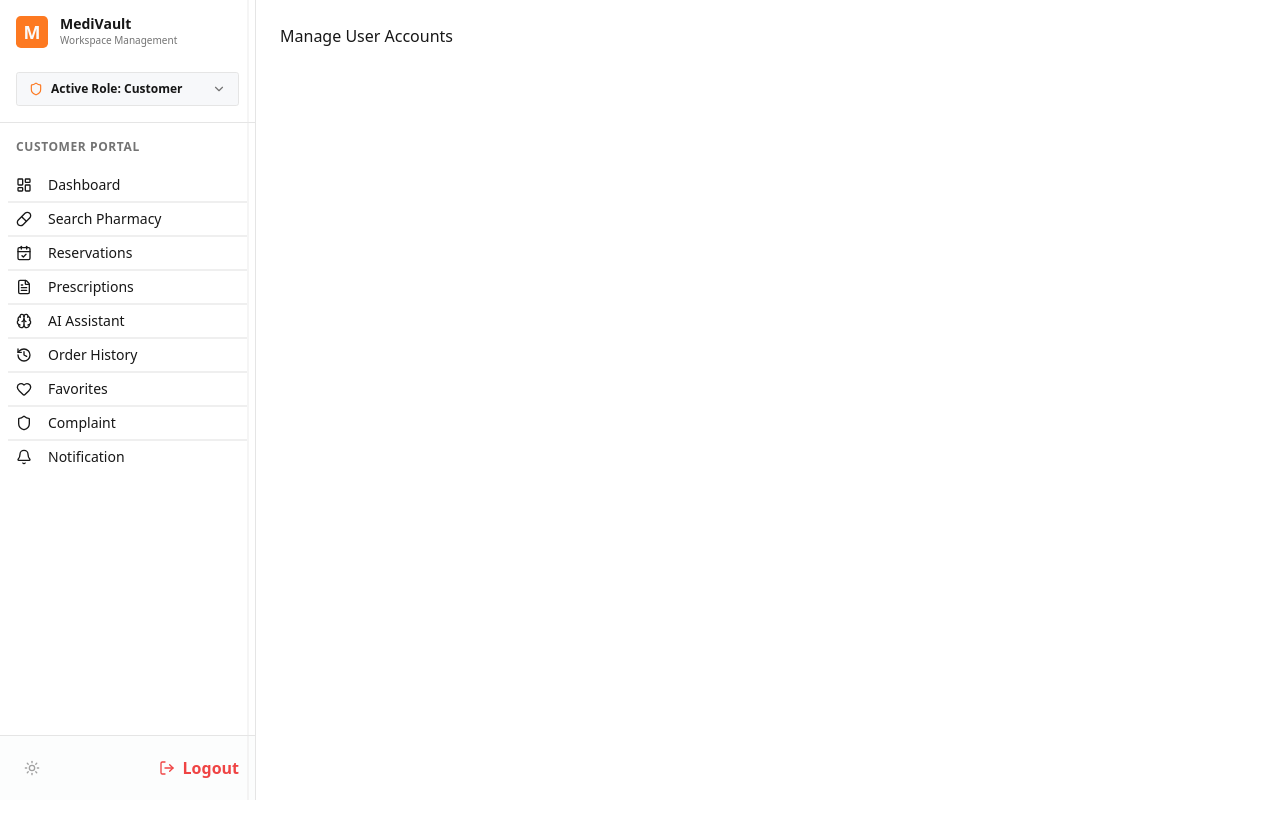
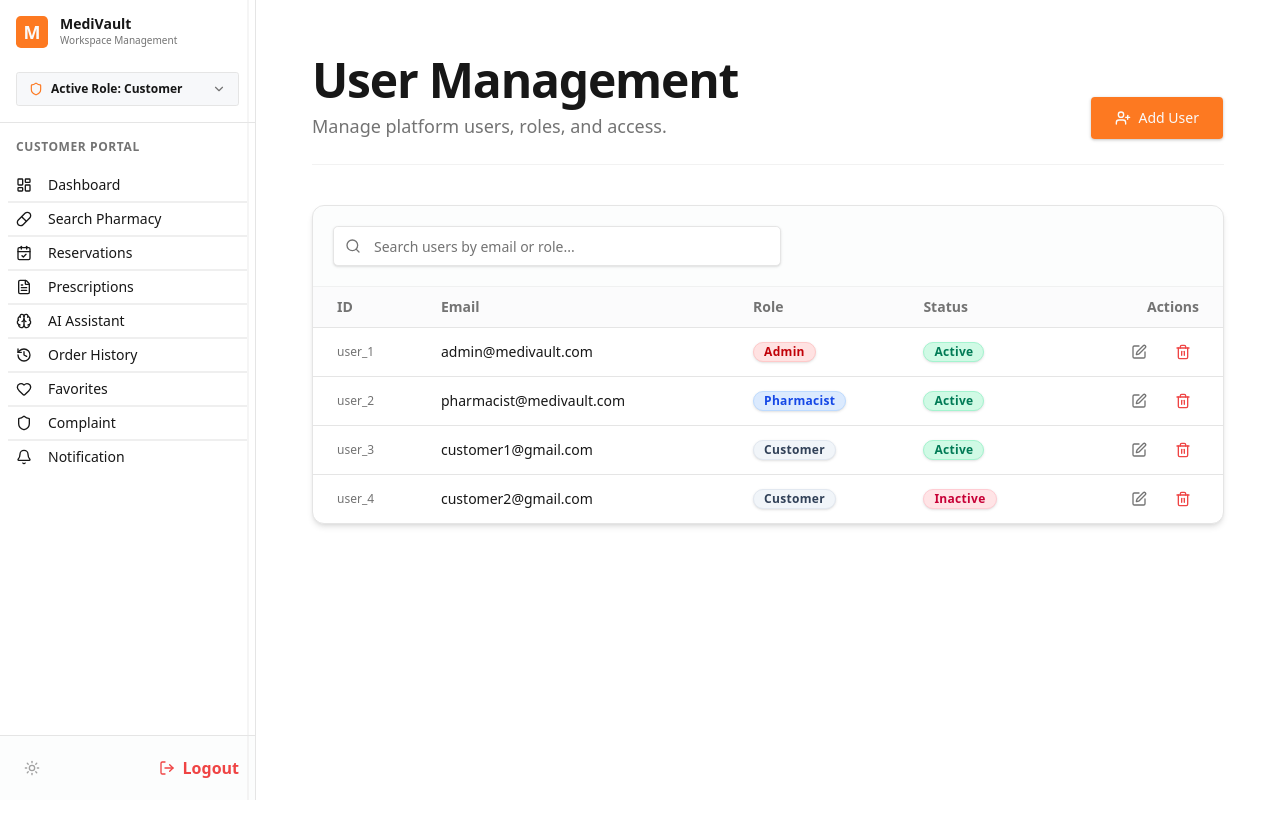
Before and after one commit to Torongo-CS/MediVault, a SvelteKit app: page /admin/users in a window 1280 px wide. Shown: the top 838 px of the page. Before the commit the page ends 800 px from the top, so only its background shows below. Built offline with nearby package versions, Linux system fonts and the light colour scheme.

Commit message:
feat: added the admin/users

```diff
--- a/src/routes/(admin)/admin/users/+page.svelte
+++ b/src/routes/(admin)/admin/users/+page.svelte
@@ -1 +1,218 @@
-<h1>Manage User Accounts</h1>
+<script lang="ts">
+  import * as Table from "$lib/components/ui/table";
+  import { Button } from "$lib/components/ui/button";
+  import { Badge } from "$lib/components/ui/badge";
+  import * as Dialog from "$lib/components/ui/dialog";
+  import { Input } from "$lib/components/ui/input";
+  import { Label } from "$lib/components/ui/label";
+  import { toast } from "svelte-sonner";
+  import dummyData from "../../../../../convex/dummyData.json";
+  import { Edit, Trash2, UserPlus, Search } from "lucide-svelte";
+
+  // State
+  let users = $state([...dummyData.users]);
+  let searchQuery = $state("");
+  let isDialogOpen = $state(false);
+  let isDeleteDialogOpen = $state(false);
+  let editingUser = $state<any>(null);
+  let userToDelete = $state<any>(null);
+
+  // Form states
+  let formEmail = $state("");
+  let formRole = $state("customer");
+  let formStatus = $state("true");
+
+  // Filtered Users
+  let filteredUsers = $derived(
+    users.filter(u =>
+      u.email.toLowerCase().includes(searchQuery.toLowerCase()) ||
+      u.role.toLowerCase().includes(searchQuery.toLowerCase())
+    )
+  );
+
+  function openCreateDialog() {
+    editingUser = null;
+    formEmail = "";
+    formRole = "customer";
+    formStatus = "true";
+    isDialogOpen = true;
+  }
+
+  function openEditDialog(user: any) {
+    editingUser = user;
+    formEmail = user.email;
+    formRole = user.role;
+    formStatus = user.isActive ? "true" : "false";
+    isDialogOpen = true;
+  }
+
+  function openDeleteDialog(user: any) {
+    userToDelete = user;
+    isDeleteDialogOpen = true;
+  }
+
+  function saveUser() {
+    if (!formEmail.trim()) {
+      toast.error("Email is required");
+      return;
+    }
+
+    if (editingUser) {
+      users = users.map(u =>
+        u._id === editingUser._id
+          ? { ...u, email: formEmail, role: formRole }
+          : u
+      );
+      toast.success("User updated successfully");
+    } else {
+      const newUser = {
+        _id: `user_${Date.now()}`,
+        email: formEmail,
+        role: formRole,
+        isActive: true,
+        passwordHash: "dummy_hash"
+      };
+      users = [newUser, ...users];
+      toast.success("User created successfully");
+    }
+    isDialogOpen = false;
+  }
+
+  function deleteUser() {
+    if (userToDelete) {
+      users = users.filter(u => u._id !== userToDelete._id);
+      toast.success("User deleted successfully");
+      isDeleteDialogOpen = false;
+      userToDelete = null;
+    }
+  }
+</script>
+
+<div class="dashboard-container max-w-7xl mx-auto">
+  <div class="dashboard-header flex justify-between items-end mb-10 border-b border-border/50 pb-6">
+    <div>
+      <h1 class="text-4xl md:text-5xl font-extrabold tracking-tight text-foreground">User Management</h1>
+      <p class="text-muted-foreground mt-2 text-base md:text-lg">Manage platform users, roles, and access.</p>
+    </div>
+    <Button onclick={openCreateDialog} class="gap-2 shadow-sm h-11 px-6">
+      <UserPlus class="w-5 h-5" /> Add User
+    </Button>
+  </div>
+
+  <div class="bg-card border border-border rounded-xl shadow-md overflow-hidden">
+    <!-- Toolbar -->
+    <div class="p-5 border-b border-border/50 flex items-center justify-between bg-muted/20">
+      <div class="relative w-full max-w-md">
+        <Search class="absolute left-3 top-3 h-4 w-4 text-muted-foreground" />
+        <Input bind:value={searchQuery} type="text" placeholder="Search users by email or role..." class="pl-10 bg-background h-10 shadow-sm" />
+      </div>
+    </div>
+
+    <!-- Table -->
+    <div class="relative w-full overflow-auto">
+      <Table.Root>
+        <Table.Header class="bg-muted/30">
+          <Table.Row class="hover:bg-transparent">
+            <Table.Head class="w-[120px] font-semibold text-muted-foreground pl-6">ID</Table.Head>
+            <Table.Head class="font-semibold text-muted-foreground">Email</Table.Head>
+            <Table.Head class="font-semibold text-muted-foreground">Role</Table.Head>
+            <Table.Head class="font-semibold text-muted-foreground">Status</Table.Head>
+            <Table.Head class="text-right font-semibold text-muted-foreground pr-6">Actions</Table.Head>
+          </Table.Row>
+        </Table.Header>
+        <Table.Body>
+          {#if filteredUsers.length === 0}
+            <Table.Row>
+              <Table.Cell colspan={5} class="text-center h-40 text-muted-foreground text-lg">
+                No users found matching "{searchQuery}"
+              </Table.Cell>
+            </Table.Row>
+          {:else}
+            {#each filteredUsers as user}
+              <Table.Row class="group transition-colors hover:bg-muted/40 cursor-default">
+                <Table.Cell class="font-medium text-xs text-muted-foreground align-middle pl-6">{user._id}</Table.Cell>
+                <Table.Cell class="font-medium text-foreground align-middle">{user.email}</Table.Cell>
+                <Table.Cell class="align-middle">
+                  <Badge variant="outline" class={`capitalize px-2.5 py-0.5 rounded-full font-semibold tracking-wide shadow-sm border ${
+                    user.role === 'admin' ? 'bg-red-100 text-red-700 border-red-200 dark:bg-red-900/30 dark:text-red-400 dark:border-red-800/50' :
+                    user.role === 'pharmacist' ? 'bg-blue-100 text-blue-700 border-blue-200 dark:bg-blue-900/30 dark:text-blue-400 dark:border-blue-800/50' :
+                    'bg-slate-100 text-slate-700 border-slate-200 dark:bg-slate-800 dark:text-slate-300 dark:border-slate-700'
+                  }`}>
+                    {user.role}
+                  </Badge>
+                </Table.Cell>
+                <Table.Cell class="align-middle">
+                  <Badge variant="outline" class={`px-2.5 py-0.5 rounded-full font-semibold tracking-wide shadow-sm border ${
+                    user.isActive ? 'bg-emerald-100 text-emerald-700 border-emerald-200 dark:bg-emerald-900/30 dark:text-emerald-400 dark:border-emerald-800/50' :
+                    'bg-rose-100 text-rose-700 border-rose-200 dark:bg-rose-900/30 dark:text-rose-400 dark:border-rose-800/50'
+                  }`}>
+                    {user.isActive ? 'Active' : 'Inactive'}
+                  </Badge>
+                </Table.Cell>
+                <Table.Cell class="text-right align-middle pr-6">
+                  <div class="flex justify-end gap-3">
+                    <Button variant="ghost" size="icon" onclick={() => openEditDialog(user)}>
+                      <Edit class="h-4 w-4 text-muted-foreground hover:text-foreground transition-colors" />
+                    </Button>
+                    <Button variant="ghost" size="icon" onclick={() => openDeleteDialog(user)}>
+                      <Trash2 class="h-4 w-4 text-destructive hover:text-destructive/80 transition-colors" />
+                    </Button>
+                  </div>
+                </Table.Cell>
+              </Table.Row>
+            {/each}
+          {/if}
+        </Table.Body>
+      </Table.Root>
+    </div>
+  </div>
+
+  <!-- Create/Edit Dialog -->
+  <Dialog.Root bind:open={isDialogOpen}>
+    <Dialog.Content class="sm:max-w-[425px]">
+      <Dialog.Header>
+        <Dialog.Title>{editingUser ? 'Edit User' : 'Add New User'}</Dialog.Title>
+        <Dialog.Description>
+          {editingUser ? 'Make changes to the user profile here.' : 'Add a new user to the platform. Click save when you are done.'}
+        </Dialog.Description>
+      </Dialog.Header>
+      <div class="grid gap-4 py-4">
+        <div class="grid gap-2">
+          <Label for="email">Email Address</Label>
+          <Input id="email" bind:value={formEmail} type="email" placeholder="user@example.com" />
+        </div>
+
+        <div class="grid gap-2">
+          <Label for="role">User Role</Label>
+          <select id="role" bind:value={formRole} class="flex h-10 w-full items-center justify-between rounded-md border border-input bg-background px-3 py-2 text-sm ring-offset-background placeholder:text-muted-foreground focus:outline-none focus:ring-2 focus:ring-ring focus:ring-offset-2 disabled:cursor-not-allowed disabled:opacity-50">
+            <option value="customer">Customer</option>
+            <option value="pharmacist">Pharmacist</option>
+            <option value="admin">Admin</option>
+          </select>
+        </div>
+      </div>
+      <Dialog.Footer>
+        <Button variant="outline" onclick={() => isDialogOpen = false}>Cancel</Button>
+        <Button onclick={saveUser}>Save Changes</Button>
+      </Dialog.Footer>
+    </Dialog.Content>
+  </Dialog.Root>
+
+  <!-- Delete Confirmation Dialog -->
+  <Dialog.Root bind:open={isDeleteDialogOpen}>
+    <Dialog.Content class="sm:max-w-[425px]">
+      <Dialog.Header>
+        <Dialog.Title class="text-destructive flex items-center gap-2">
+          <Trash2 class="w-5 h-5" /> Confirm Deletion
+        </Dialog.Title>
+        <Dialog.Description class="pt-2">
+          Are you sure you want to delete the user <strong class="text-foreground">{userToDelete?.email}</strong>? This action cannot be undone.
+        </Dialog.Description>
+      </Dialog.Header>
+      <Dialog.Footer class="mt-4">
+        <Button variant="outline" onclick={() => isDeleteDialogOpen = false}>Cancel</Button>
+        <Button variant="destructive" onclick={deleteUser}>Delete User</Button>
+      </Dialog.Footer>
+    </Dialog.Content>
+  </Dialog.Root>
+</div>
```
